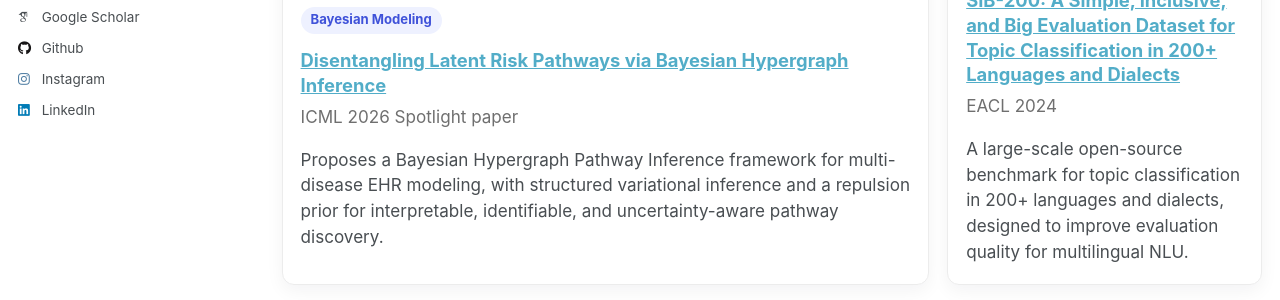
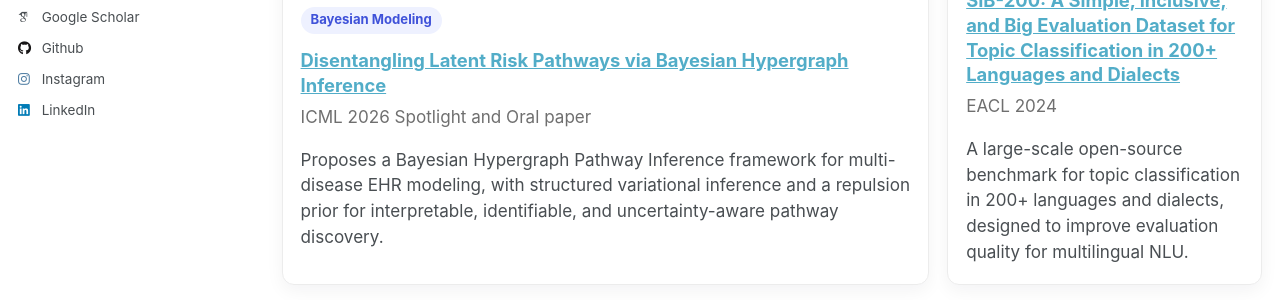
Before and after one commit to rampageoppa/rampageoppa.github.io, a Jekyll site: the page built from _pages/research.md, in a window 1280 px wide and 900 px high. Shown: the part 392-692 px from the top of the window. Built offline with Jekyll 4.4.1, drawn with Linux system fonts in a browser that asks for light colours; some web fonts are replaced.

Commit message:
Update Bayesian Hypergraph paper PDF and venue label
Replace the paper PDF with the latest version and update the venue
on the Research page to reflect Spotlight + Oral selection at ICML 2026.

Co-Authored-By: Claude Opus 4.6 <noreply@anthropic.com>

```diff
--- a/_pages/research.md
+++ b/_pages/research.md
@@ -14,7 +14,7 @@ redirect_from:
     <div class="research-card-content">
       <span class="research-tag">Bayesian Modeling</span>
       <h3><a href="../files/18262_Disentangling_Latent_Ris.pdf">Disentangling Latent Risk Pathways via Bayesian Hypergraph Inference</a></h3>
-      <p class="research-meta">ICML 2026 Spotlight paper</p>
+      <p class="research-meta">ICML 2026 Spotlight and Oral paper</p>
       <p>
         Proposes a Bayesian Hypergraph Pathway Inference framework for multi-disease EHR modeling,
         with structured variational inference and a repulsion prior for interpretable, identifiable,
```
Also changed, not shown: 1 other file.
